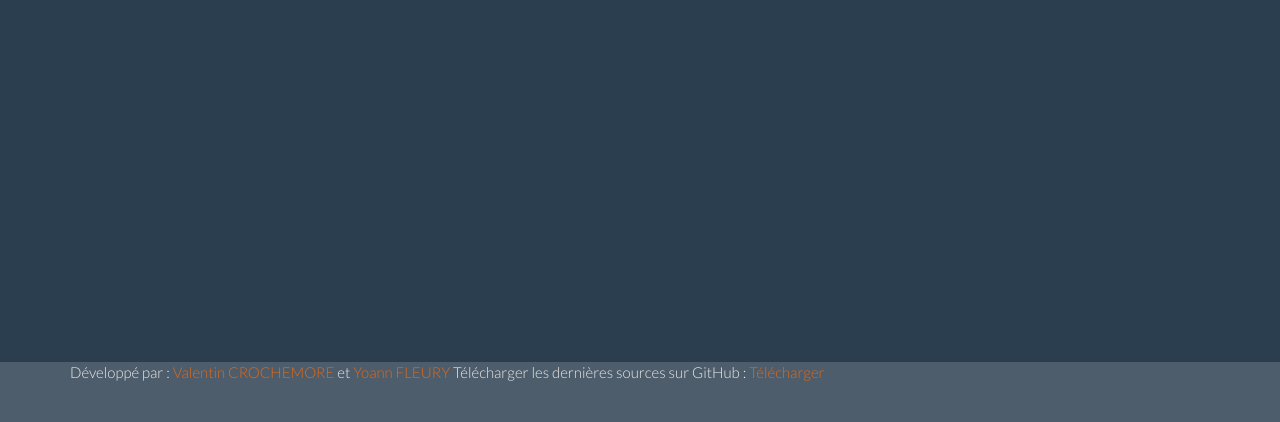
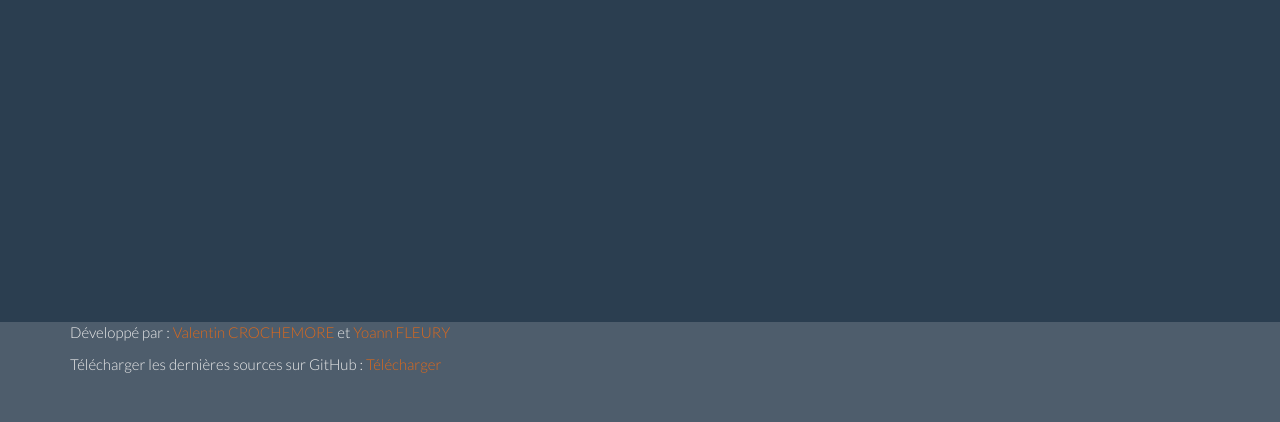
Before and after one commit to yoannfleurydev/mini-quiz, a PHP site: template views/admin.html.twig in a window 1280 px wide. Shown: the part 378-800 px from the top of the page. Run offline with PHP 8.4, Linux system fonts and the light colour scheme; the template is opened without the code that fills it, so the values that code supplies are empty; some libraries are stand-ins or nearby versions.

Commit message:
fix footer for small devices

```diff
--- a/views/layout.html.twig
+++ b/views/layout.html.twig
@@ -95,7 +95,8 @@
             <a href="http://valentincrochemore.fr/cv">Valentin CROCHEMORE</a>
             et
             <a href="http://yoannfleury.eu">Yoann FLEURY</a>
-
+        </p>
+        <p>
             Télécharger les dernières sources sur GitHub :
             <a aria-label="Download yoannfleurydev/mini-quiz on GitHub" data-style="mega"
                href="https://github.com/yoannfleurydev/mini-quiz/archive/master.zip"
--- a/web/css/style.css
+++ b/web/css/style.css
@@ -11,7 +11,7 @@ body {
     position: absolute;
     bottom: 0;
     width: 100%;
-    height: 60px;
+    height: 100px;
     background-color: #4E5D6C;
 }
 
```
